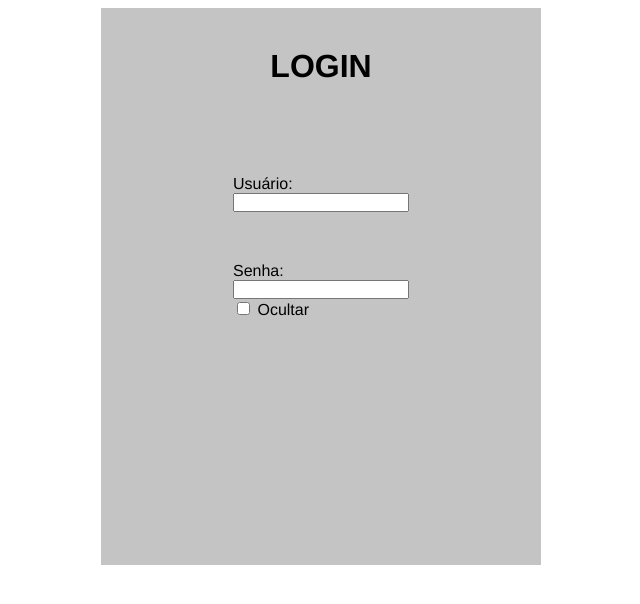
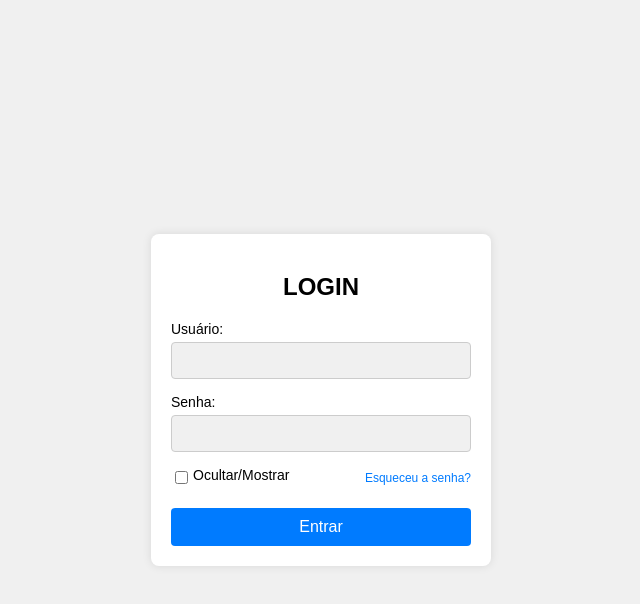
Before and after one commit to AndersonKeller/SistemaComandasFrontT12G-3, a plain HTML site: page LOGIN/index.html in a window 1280 px wide. Shown: the whole page, without its empty margins (319-959 px from the left). Drawn offline with nearby package versions, Linux system fonts and the light colour scheme.

Commit message:
Alteração da tela de login

```diff
--- a/LOGIN/index.html
+++ b/LOGIN/index.html
@@ -1,40 +1,29 @@
 <!DOCTYPE html>
-<html lang="en">
+<html lang="pt-BR">
 <head>
     <meta charset="UTF-8">
     <meta name="viewport" content="width=device-width, initial-scale=1.0">
-    <title>Document</title>
     <link rel="stylesheet" href="style.css">
-
-
+    <title>Login</title>
 </head>
 <body>
-    <main>
-        <div>
-            <h1>LOGIN</h1>
-        </div>
+    <div class="login-container">
+        <h2>LOGIN</h2>
+        <form>
+            <label for="username">Usuário:</label>
+            <input type="text" id="username" name="username" required>
 
-        <div id="Usuario">
+            <label for="password">Senha:</label>
+            <input type="password" id="password" name="password" required>
 
-            <a>Usuário:</a>
-            <input type="text">
-
-            <a>Senha:</a>
-            <input type="password">
-
-
-             <div id="quadradinho">
-                 <input type="checkbox">
-                 <a>Ocultar</a>
+            <div class="show-password">
+                <input type="checkbox" id="show-password">
+                <label for="show-password">Ocultar/Mostrar</label>
+                <a href="#">Esqueceu a senha?</a>
             </div>
 
-
-        </div>
-
-
-
-
-
-    </main>
+            <button type="submit">Entrar</button>
+        </form>
+    </div>
 </body>
 </html>
--- a/LOGIN/style.css
+++ b/LOGIN/style.css
@@ -1,49 +1,73 @@
-
-@import url('https://fonts.googleapis.com/css2?family=Arimo:ital,wght@0,400..700;1,400..700&display=swap');
-
-
-*{
-    padding: 0;
-    font-family: "Arimo", sans-serif;
+body {
+    display: flex;
+    justify-content: center;
+    align-items: center;
+    height: 100vh;
+    background-color: #f0f0f0;
+    margin: 0;
+    font-family: Arial, sans-serif;
 }
 
-
-main{
-    display: flex;
-    flex-wrap: wrap;
-    flex-direction: column;
-    align-content: space-around;
+.login-container {
+    width: 300px;
+    padding: 20px;
+    background-color: white;
+    box-shadow: 0 0 10px rgba(0, 0, 0, 0.1);
+    border-radius: 8px;
 }
 
-h1{
-    background-color: rgb(196, 196, 196);
-    margin: 0%;
+h2 {
     text-align: center;
-    padding: 40px
+    margin-bottom: 20px;
+    font-weight: bold;
 }
 
-#Usuario{
-    background-color: rgb(196, 196, 196);
+form {
     display: flex;
-    flex-wrap: wrap;
     flex-direction: column;
-    align-content: space-around;
-    width: 55vh;
-    height: 55vh;
-
-
 }
 
-input{
-    text-align: center;
-
+label {
+    margin-bottom: 5px;
+    font-size: 14px;
 }
 
-a{
-    padding-top: 50px ;
-    text-align: left;
+input[type="text"],
+input[type="password"] {
+    padding: 10px;
+    margin-bottom: 15px;
+    border: 1px solid #ccc;
+    border-radius: 4px;
+    background-color: #f0f0f0;
 }
 
-#quadradinho{
-    text-align: left ;
+.show-password {
+    display: flex;
+    align-items: center;
+    margin-bottom: 20px;
 }
+
+.show-password input {
+    margin-right: 5px;
+}
+
+.show-password a {
+    margin-left: auto;
+    font-size: 12px;
+    color: #007bff;
+    text-decoration: none;
+}
+
+button {
+    padding: 10px;
+    background-color: #007bff;
+    color: white;
+    border: none;
+    border-radius: 4px;
+    cursor: pointer;
+    font-size: 16px;
+}
+
+button:hover {
+    background-color: #0056b3;
+}
--- a/login/login.css
+++ /dev/null
@@ -1,39 +0,0 @@
-*{
-    margin: 0;
-    padding: 0;
-    box-sizing: border-box;
-}
-body {
-    height: 100vh;
-    display: flex;
-    align-items: center;
-    justify-content: flex-start;
-    flex-direction: column;
-}
-
-header{
-    text-align: center;
-    font-weight: 400;
-    font-style: normal;
-    color: white;
-    background-color: #080808;
-    padding: 40px;
-    box-shadow: 0px 10px 12px rgba(0, 0, 0, 0.1);
-    display: flex;
-    justify-content: center;
-    align-items: center;
-    flex-direction: row-reverse;
-}
-
-main {
-    list-style: none;
-    height: 400px;
-    width: 900px;
-    background-color: #1f1f20;
-    border-radius: 10px;
-    color: #dce0e6;
-    display: flex;
-    justify-content: space-between;
-    padding: 20px;
-    align-items: center;
-}
```
Also changed, not shown: index.html (deleted, +0 -11 lines), login/login.html (deleted, +0 -29 lines), LOGIN/script.js (deleted), login/login.js (deleted).
